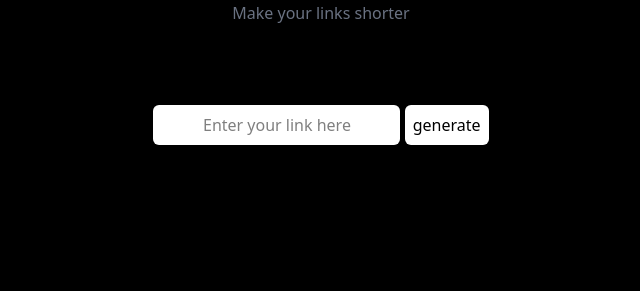
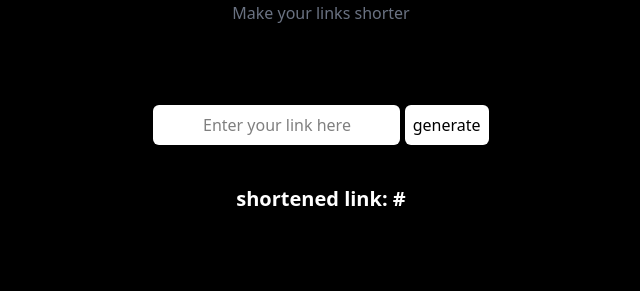
Before and after one commit to sandeep-codes-7/UrlShortener, a Django app: template src/short/templates/short/index.html in a window 1280 px wide. Shown: the part 239-530 px from the top of the page, without its empty margins (319-959 px from the left). Run offline with Django 5.2, Linux system fonts and the light colour scheme; the template is opened without the code that fills it: most values are stand-ins (such as "Sample title", 1, 10 or a date in 2020).

Commit message:
code generator

```diff
--- a/src/short/templates/short/index.html
+++ b/src/short/templates/short/index.html
@@ -11,10 +11,13 @@
       <p class="text-m text-gray-500">Make your links shorter</p>
     </div>
     <div class="text-center mt-[5rem] items-center flex-auto">
-      <form action="" method="post">
-        <input type="text" class="bg-white text-center rounded-md p-2" placeholder="Enter your link here">
-        <input type="button" value="generate" class="bg-white text-center rounded-md p-2">
+      <form action="index/" method="POST">
+        <input type="text" class="bg-white text-center rounded-md p-2" name="url" placeholder="Enter your link here" required>
+        <button type="submit" class="bg-white text-center rounded-md p-2 hover:bg-gradient-to-l via--500 from-white to-blue-900">generate</button>
       </form>
+    </div>
+    <div class="mt-10 items-center flex-auto">
+      <h1 class="text-white text-xl text-center font-bold">shortened link: <span id="short_link">{{main_url}}</span></h1>
     </div>
   </body>
 </html>
--- a/src/short/urls.py
+++ b/src/short/urls.py
@@ -1,5 +1,6 @@
 from django.urls import path #type: ignore
 from . import views
+
 
 urlpatterns = [
     path('', views.index, name='index'),
```
Also changed, not shown: src/short/views.py (+18 -2 lines).
